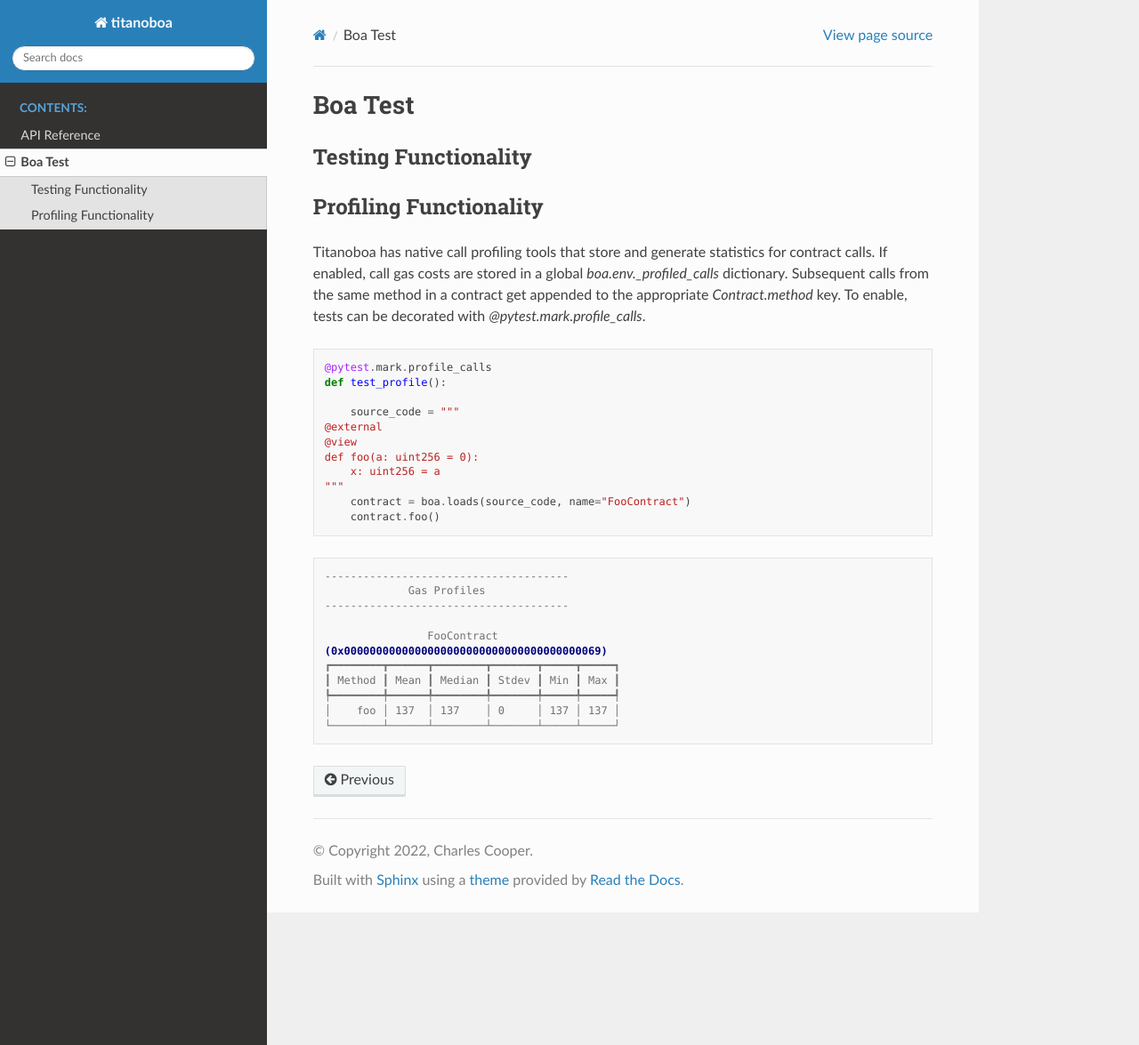
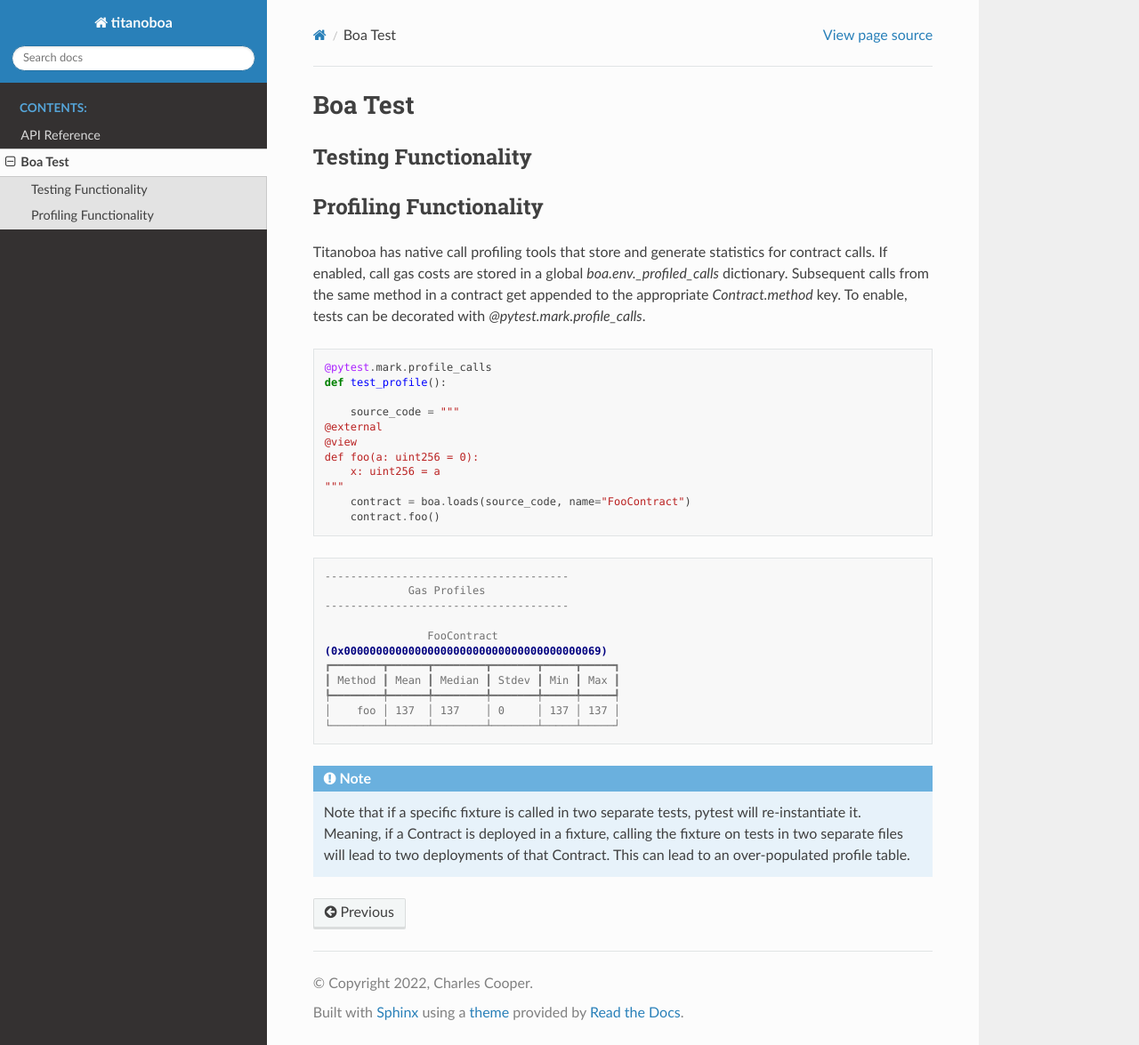
Before and after one commit to vyperlang/titanoboa, a Sphinx documentation site: the page built from docs/source/test.rst, in a window 1280 px wide and 1175 px high. Shown: the whole window at 89% size. Built offline with Sphinx 7.4.7 and the Read the Docs theme 2.0.0, drawn with Linux system fonts in a browser that asks for light colours.

Commit message:
add note about fixtures being redeployed if called in separate tests

```diff
--- a/docs/source/test.rst
+++ b/docs/source/test.rst
@@ -41,3 +41,8 @@
     ┡━━━━━━━━╇━━━━━━╇━━━━━━━━╇━━━━━━━╇━━━━━╇━━━━━┩
     │    foo │ 137  │ 137    │ 0     │ 137 │ 137 │
     └────────┴──────┴────────┴───────┴─────┴─────┘
+
+.. note::
+    Note that if a specific fixture is called in two separate tests, pytest will re-instantiate it. Meaning, if a Contract
+    is deployed in a fixture, calling the fixture on tests in two separate files will lead to two deployments of that Contract.
+    This can lead to an over-populated profile table.
```
